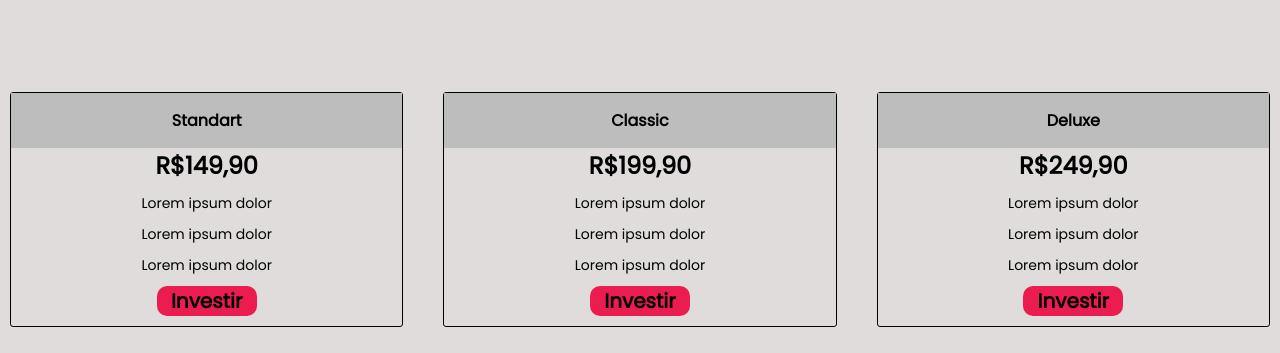
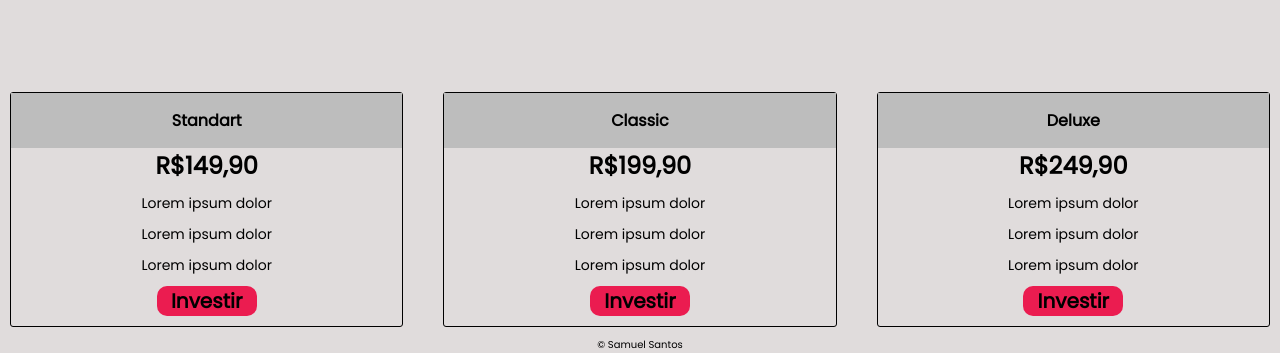
Before and after one commit to smksams/productLandingPage, a plain HTML site: page index.html in a window 1280 px wide. Shown: the part 1063-1416 px from the top of the page. Drawn offline with Linux system fonts and the light colour scheme; a script that the page names is missing.

Commit message:
Footer add

```diff
--- a/index.html
+++ b/index.html
@@ -152,6 +152,9 @@
     </section>
   </div>
 
+  <footer>
+    &copy Samuel Santos
+  </footer>
 
   <script async src="https://www.tiktok.com/embed.js"></script>
   <script src="script/main.js"></script>
--- a/script/style.css
+++ b/script/style.css
@@ -190,6 +190,10 @@ button:hover::before {
   left: 100%;
 }
 
+footer {
+  text-align: center;
+}
+
 @media (max-width:700px) {
   section#price {
     flex-direction: column;
```
